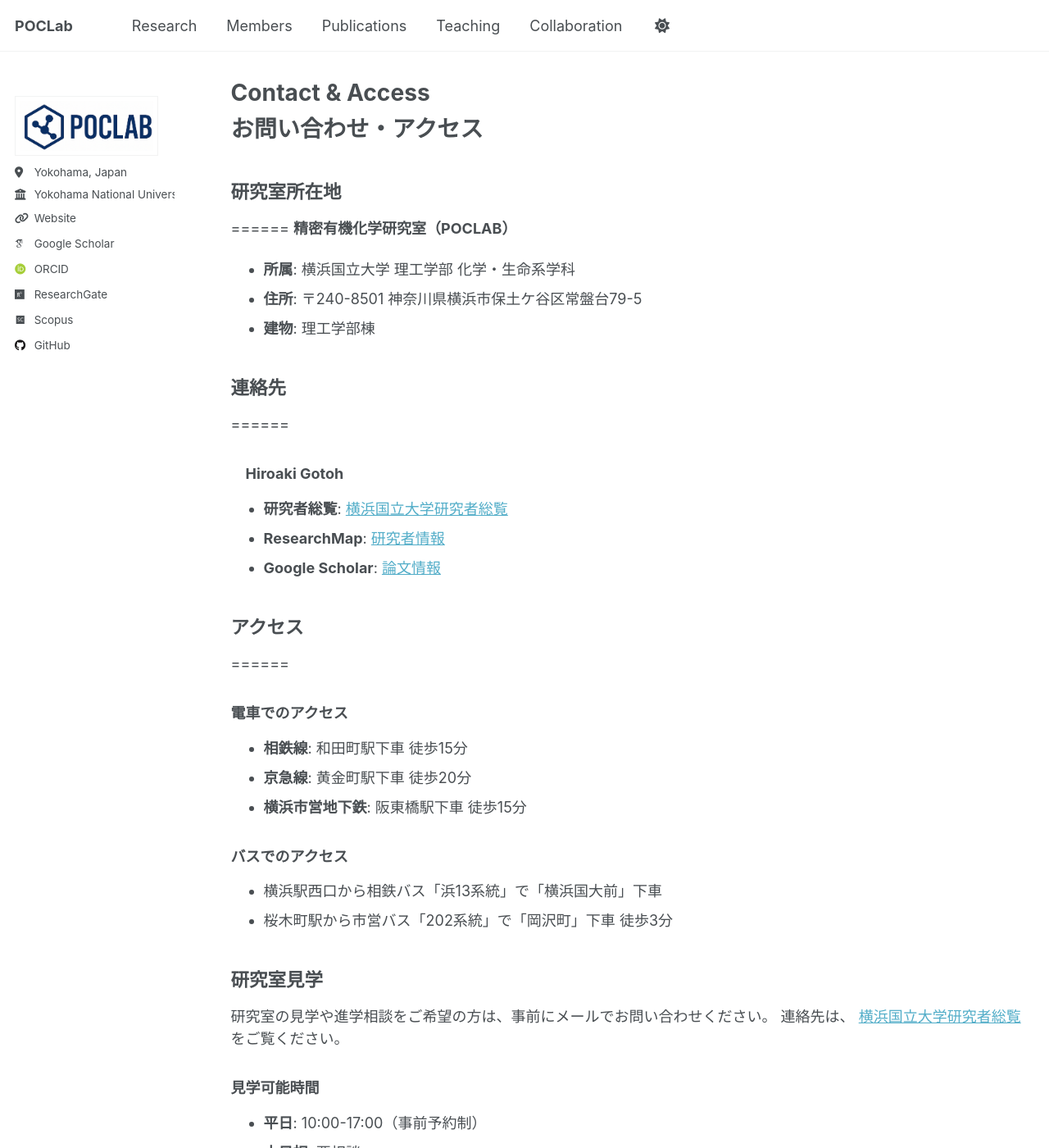
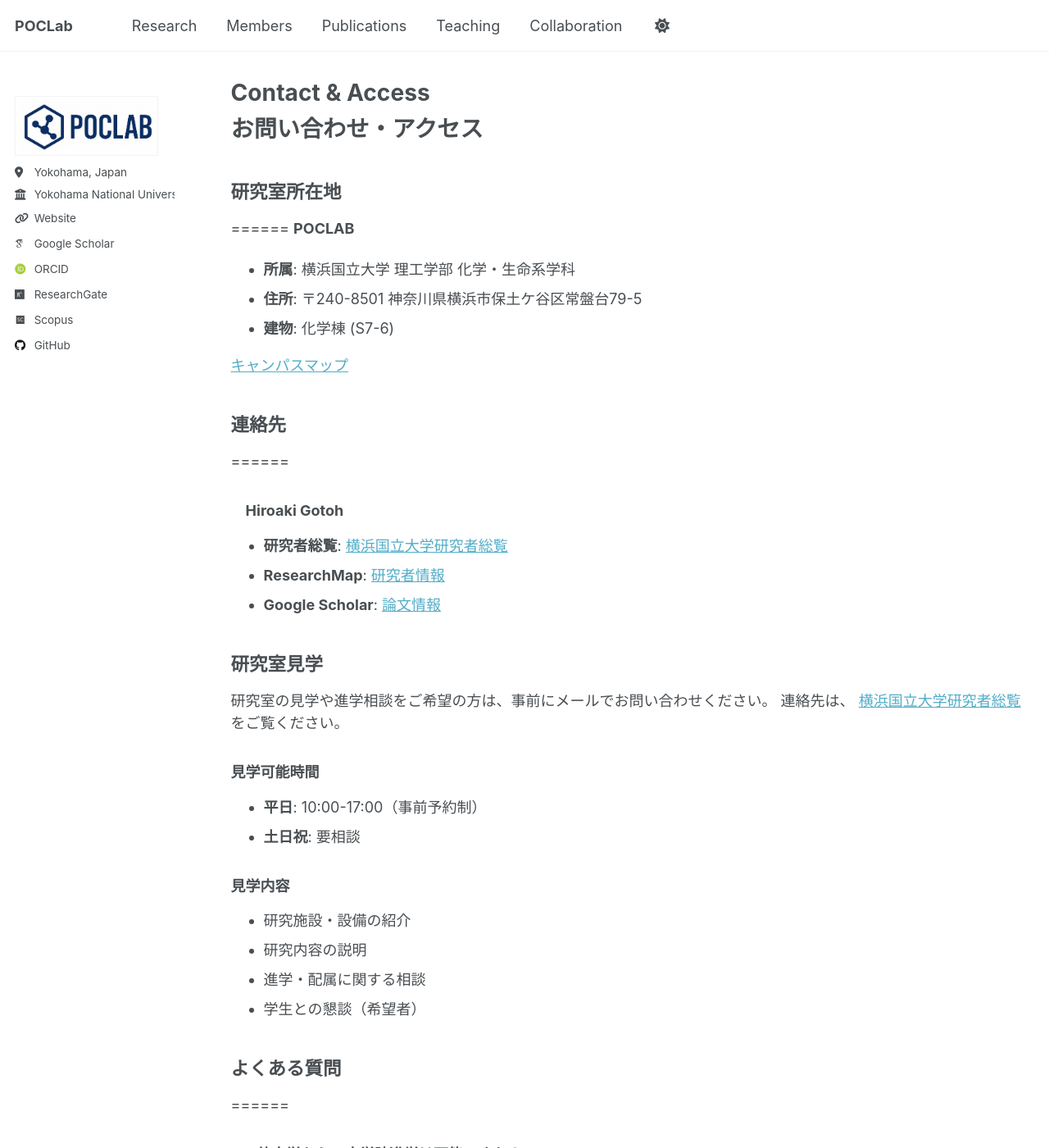
Before and after one commit to poclab-web/homepage, a Jekyll site: the page built from _pages/cv.md, in a window 1280 px wide and 1400 px high. Shown: the whole window at 82% size. Built offline with Jekyll 4.4.1, drawn with Linux system fonts in a browser that asks for light colours; some web fonts are replaced; a script that is not in the unit is left out.

Commit message:
update_CV

```diff
--- a/_pages/cv.md
+++ b/_pages/cv.md
@@ -14,10 +14,12 @@ redirect_from:
 
 ## 研究室所在地
 ======
-**精密有機化学研究室（POCLAB）**
+**POCLAB**
 - **所属**: 横浜国立大学 理工学部 化学・生命系学科
 - **住所**: 〒240-8501 神奈川県横浜市保土ケ谷区常盤台79-5
-- **建物**: 理工学部棟
+- **建物**: 化学棟 (S7-6)
+
+[キャンパスマップ](https://www.ynu.ac.jp/access/map_campus.html)
 
 ## 連絡先
 ======
@@ -25,17 +27,6 @@ redirect_from:
 - **研究者総覧**: [横浜国立大学研究者総覧](https://er-web.ynu.ac.jp/html/GOTO_Hiroaki/ja.html)
 - **ResearchMap**: [研究者情報](https://researchmap.jp/7000002974)
 - **Google Scholar**: [論文情報](https://scholar.google.com/citations?user=R-J5YZsAAAAJ&hl=en)
-
-## アクセス
-======
-### 電車でのアクセス
-- **相鉄線**: 和田町駅下車 徒歩15分
-- **京急線**: 黄金町駅下車 徒歩20分
-- **横浜市営地下鉄**: 阪東橋駅下車 徒歩15分
-
-### バスでのアクセス
-- 横浜駅西口から相鉄バス「浜13系統」で「横浜国大前」下車
-- 桜木町駅から市営バス「202系統」で「岡沢町」下車 徒歩3分
 
 ## 研究室見学
 
```
